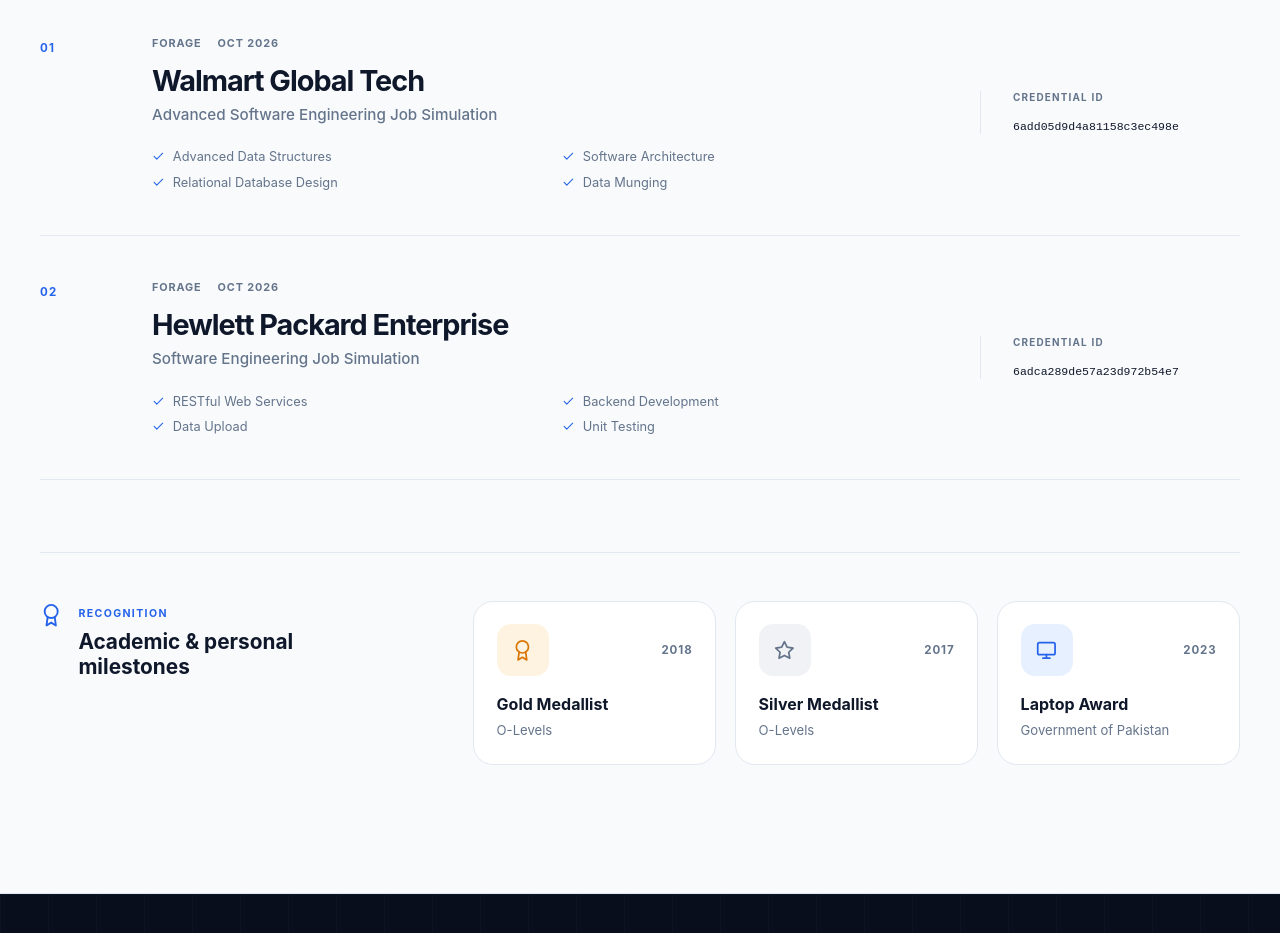
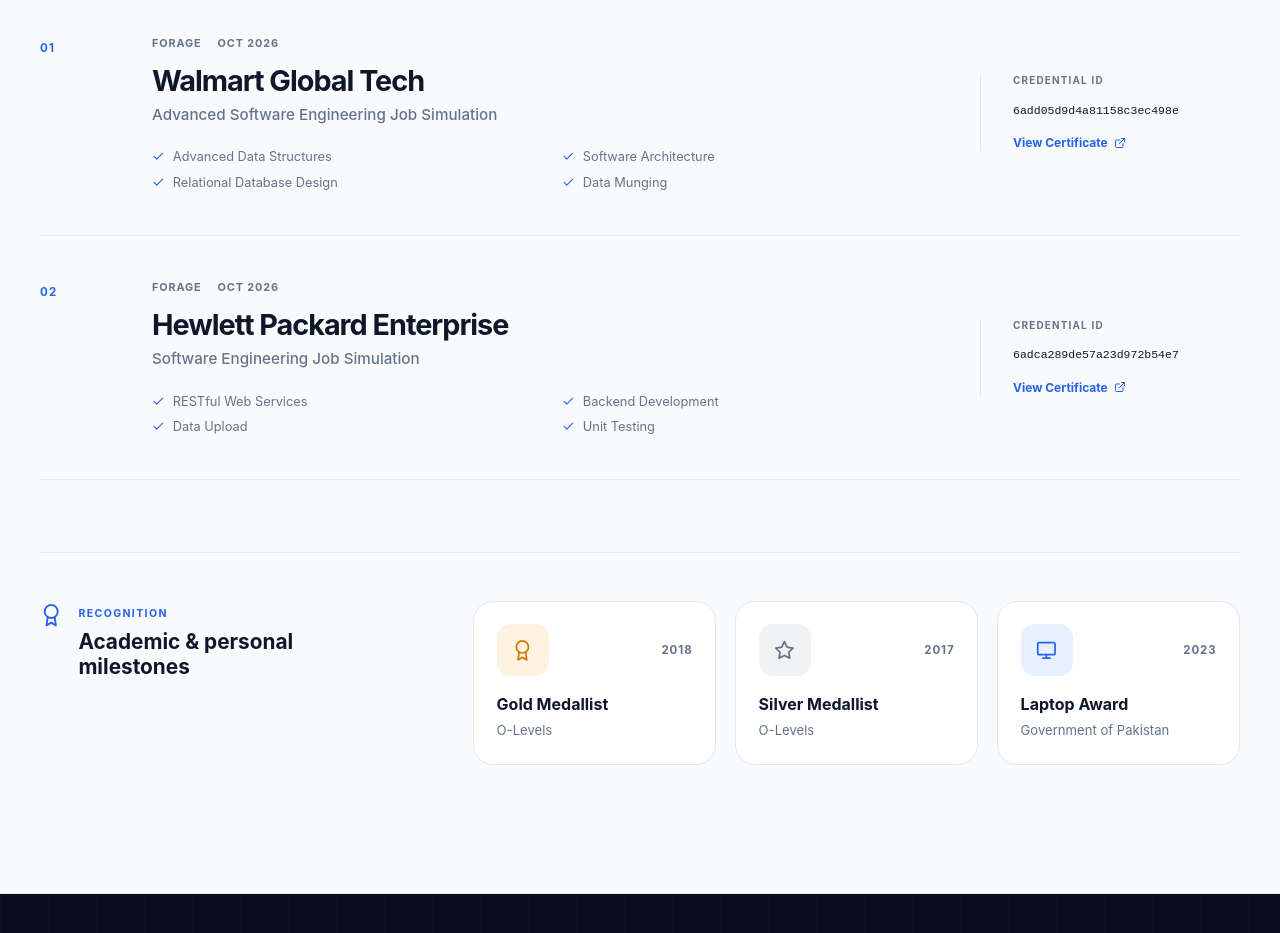
Before and after one commit to AbdulRafay77/Portfolio, a React (Vite) app in the folder abdul-rafay-portfolio/: page / in a window 1280 px wide. Shown: the part 6720-7653 px from the top of the page. Built offline with nearby package versions, Linux system fonts and the light colour scheme.

Commit message:
chore: added pdf links

```diff
--- a/abdul-rafay-portfolio/src/sections/Credentials/Credentials.jsx
+++ b/abdul-rafay-portfolio/src/sections/Credentials/Credentials.jsx
@@ -3,6 +3,7 @@
   FiMonitor,
   FiCheck,
   FiStar,
+  FiExternalLink,
 } from "react-icons/fi";
 
 import styles from "./Credentials.module.css";
@@ -14,6 +15,7 @@
     provider: "Forage",
     date: "Oct 2026",
     credentialId: "6add05d9d4a81158c3ec498e",
+    certificate: "/certificates/walmart-software-engineering.pdf",
     topics: [
       "Advanced Data Structures",
       "Software Architecture",
@@ -27,6 +29,7 @@
     provider: "Forage",
     date: "Oct 2026",
     credentialId: "6adca289de57a23d972b54e7",
+    certificate: "/certificates/hpe-software-engineering.pdf",
     topics: [
       "RESTful Web Services",
       "Backend Development",
@@ -117,6 +120,16 @@
                 <span>CREDENTIAL ID</span>
 
                 <code>{simulation.credentialId}</code>
+
+                <a
+                  href={simulation.certificate}
+                  target="_blank"
+                  rel="noreferrer"
+                  className={styles.certificateLink}
+                >
+                  View Certificate
+                  <FiExternalLink />
+                </a>
               </div>
             </article>
           ))}
--- a/abdul-rafay-portfolio/src/sections/Credentials/Credentials.module.css
+++ b/abdul-rafay-portfolio/src/sections/Credentials/Credentials.module.css
@@ -230,6 +230,27 @@
   font-weight: 700;
 }
 
+.certificateLink {
+  width: fit-content;
+
+  display: inline-flex;
+  align-items: center;
+  gap: 0.4rem;
+
+  margin-top: 1.1rem;
+
+  color: var(--color-primary);
+
+  font-size: 0.75rem;
+  font-weight: 700;
+
+  transition: gap 180ms ease;
+}
+
+.certificateLink:hover {
+  gap: 0.6rem;
+}
+
 .awardsGrid {
   display: grid;
   grid-template-columns: repeat(3, 1fr);
```
Also changed, not shown: 2 other files (tests, documents, lock files or other folders).
